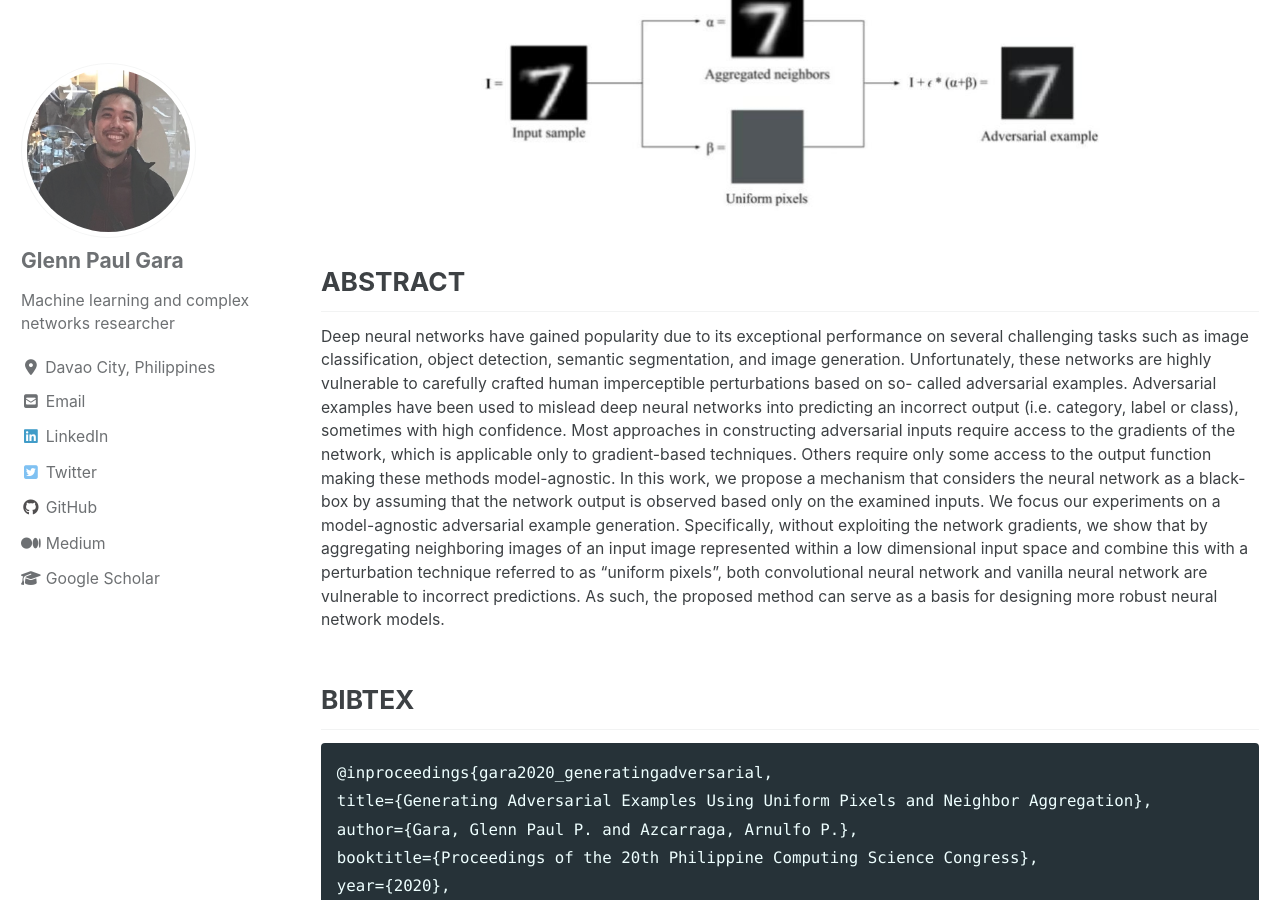
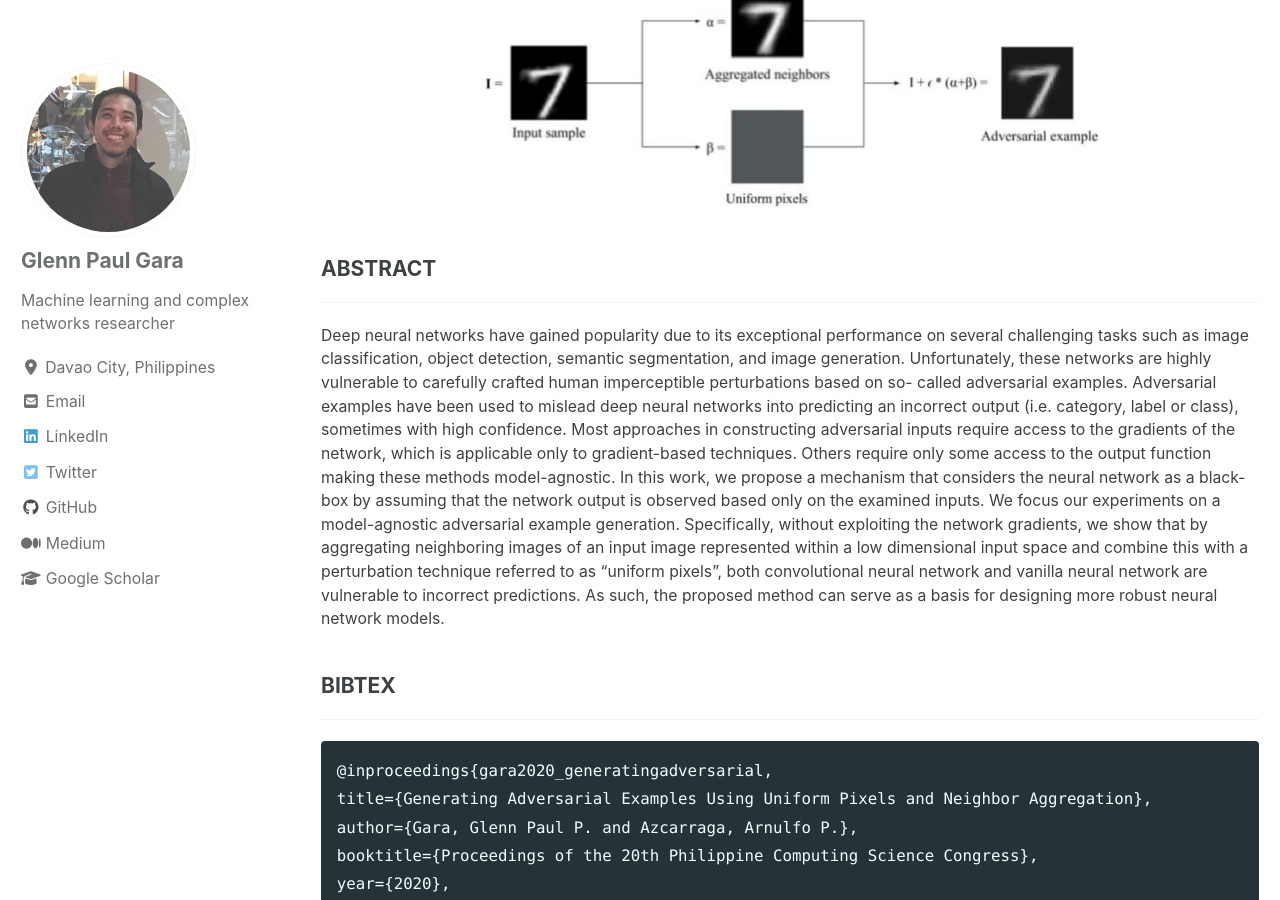
Before and after one commit to glenngara/glenngara.github.io, a Jekyll site: the page built from _pages/publications/generating-adversarial-examples.md, in a window 1280 px wide and 900 px high, scrolled down 522 px. Built offline with Jekyll 4.4.1, drawn with Linux system fonts in a browser that asks for light colours; cached includes are drawn as plain includes; nearby versions of some CDN libraries.

Commit message:
Edited content

````diff
--- a/_pages/publications/generating-adversarial-examples.md
+++ b/_pages/publications/generating-adversarial-examples.md
@@ -12,11 +12,11 @@ Glenn Paul P. Gara & Arnulfo P. Azcarraga
 
 ![image-center](/assets/files/publications/generating-adversarial-examples/gara2020_generatingadversarial.jpg){: .align-center height="450" width="700"}
 
-**ABSTRACT**
+###### ABSTRACT
 ---
 Deep neural networks have gained popularity due to its exceptional performance on several challenging tasks such as image classification, object detection, semantic segmentation, and image generation. Unfortunately, these networks are highly vulnerable to carefully crafted human imperceptible perturbations based on so- called adversarial examples. Adversarial examples have been used to mislead deep neural networks into predicting an incorrect output (i.e. category, label or class), sometimes with high confidence. Most approaches in constructing adversarial inputs require access to the gradients of the network, which is applicable only to gradient-based techniques. Others require only some access to the output function making these methods model-agnostic. In this work, we propose a mechanism that considers the neural network as a black-box by assuming that the network output is observed based only on the examined inputs. We focus our experiments on a model-agnostic adversarial example generation. Specifically, without exploiting the network gradients, we show that by aggregating neighboring images of an input image represented within a low dimensional input space and combine this with a perturbation technique referred to as "uniform pixels", both convolutional neural network and vanilla neural network are vulnerable to incorrect predictions. As such, the proposed method can serve as a basis for designing more robust neural network models.
 
-**BIBTEX**
+###### BIBTEX
 ---
 ```
 @inproceedings{gara2020_generatingadversarial,
````
